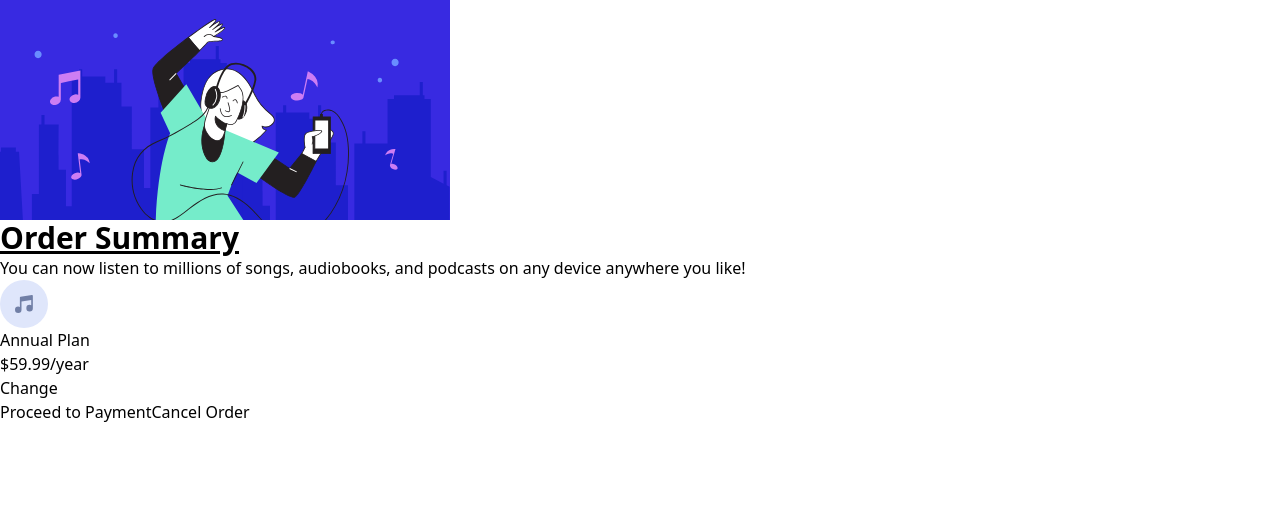
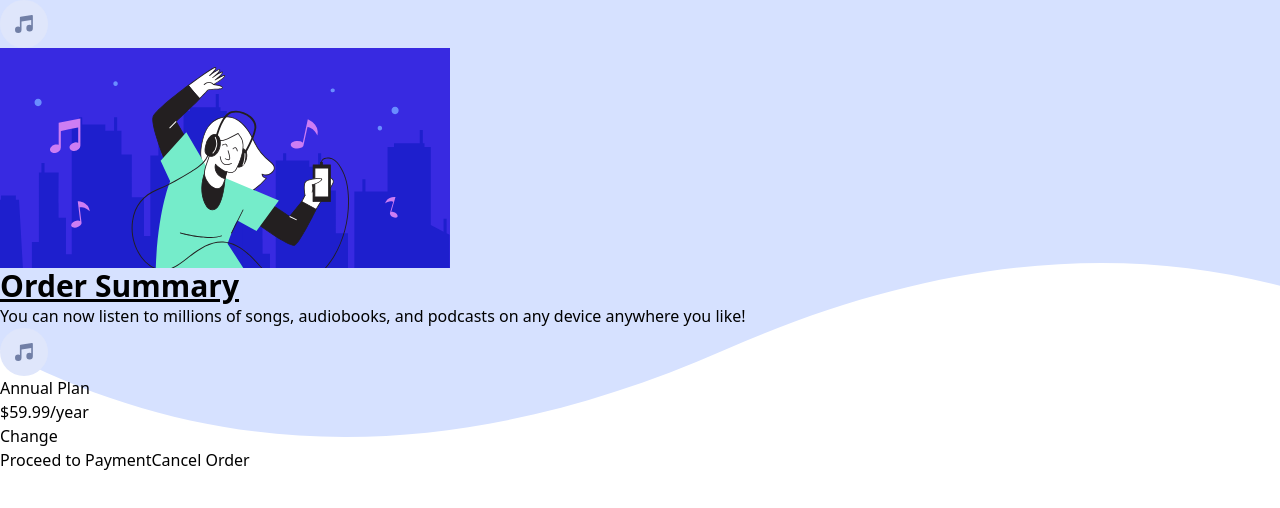
Before and after one commit to snguyen56/order-summary-component-tailwind, a React (Vite) app: page / in a window 1280 px wide. Shown: the top 508 px of the page. Built offline with nearby package versions, Linux system fonts and the light colour scheme.

Commit message:
add bg image

```diff
--- a/src/App.tsx
+++ b/src/App.tsx
@@ -1,7 +1,14 @@
+import icon from "./assets/icon-music.svg";
+import bg from "./assets/pattern-background-desktop.svg";
+
 function App() {
   return (
-    <main>
+    <main
+      className="h-screen w-screen bg-repeat-x"
+      style={{ backgroundImage: `url(${bg})` }}
+    >
       <div>
+        <img src={icon} alt="" />
         <svg
           xmlns="http://www.w3.org/2000/svg"
           xmlnsXlink="http://www.w3.org/1999/xlink"
```
